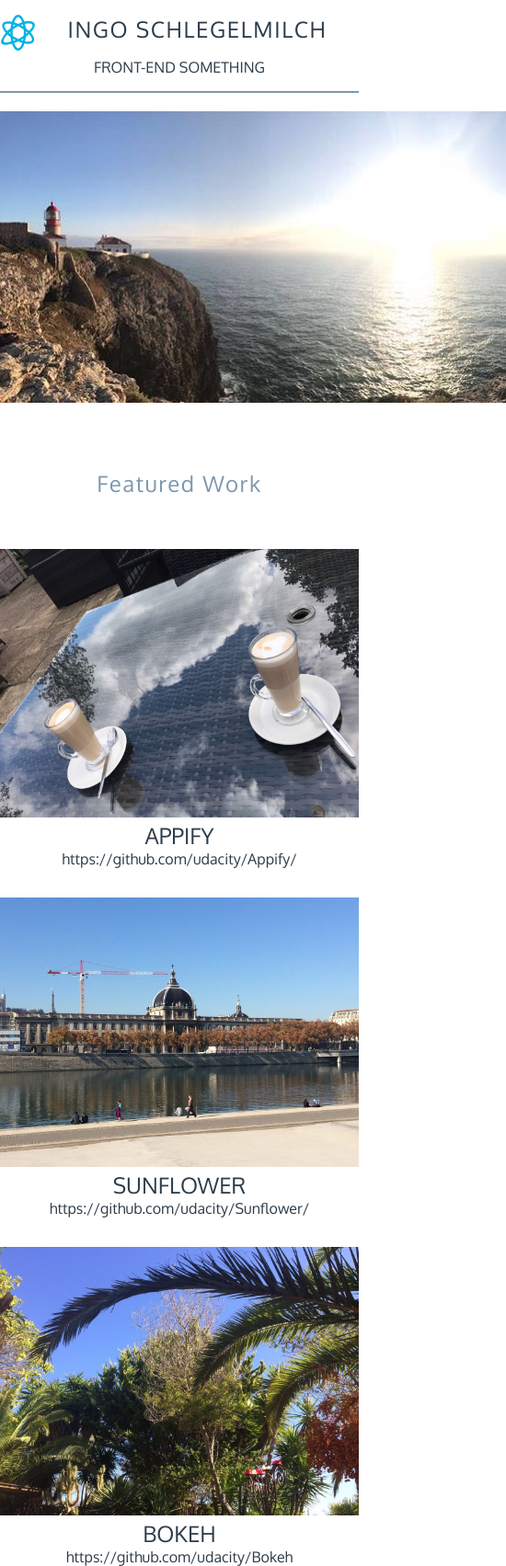
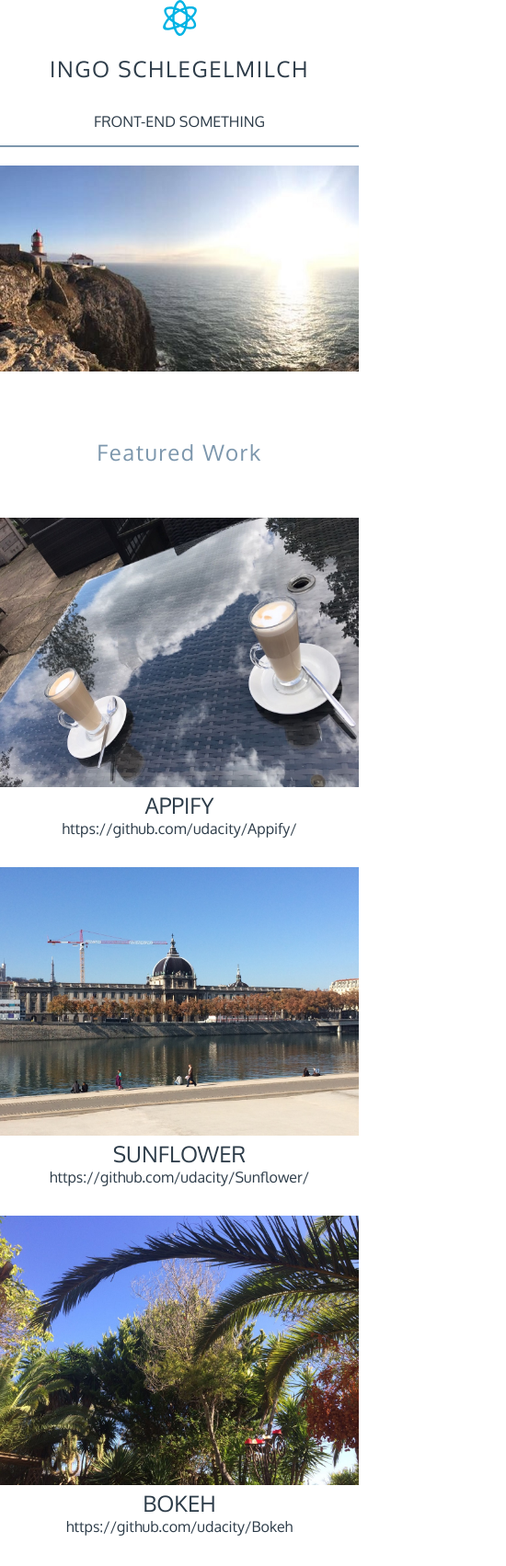
Before and after one commit to ingoschlegelmilch/udacity-build-a-portfolio-site, a plain HTML site: page index.html in a window 390 px wide. Shown: the whole page at 92% size, 550 px wide, since content can reach past the window. After the commit the page ends 1670 px from the top, so only its background shows below. Drawn offline with Linux system fonts and the light colour scheme.

Commit message:
Re-submitting, so there are some changes to be made :) :
- rearranged various containers and updated relevant CSS classes to apply a "true" grid layout to the site
- removed style-attribute from the <svg>

Unfortunately can't seem to get srcset/sizes attributes to run properly, when switching to Nexus 5 device in the developer console the cropped hero image somehow won't load, when passing the breakpoint by shrinking/expanding the device width manually it seems to work, however.

```diff
--- a/css/main.css
+++ b/css/main.css
@@ -5,35 +5,58 @@ body, html {
     width: 100%;
     font-family: "Oxygen", sans-serif;
 }
+
 header, main, section, div {
     box-sizing: border-box;
 }
+
 .letter_space {
     letter-spacing: 0.1rem;
 }
+
+.wrapper {
+    display: flex;
+    flex-direction: column;
+}
+
 /* Header section containing name, description, logo and border. */
 
-.header_inner {
+.header {
+    display: flex;
+    justify-content: space-between;
+    align-items: center;
     width: 100%;
     height: 10%;
     border-bottom: 4px solid #7d97ad;
 }
+
 .icon_container {
-    float: left;
+    order: 1;
     width: 10%;
 }
+
 .icon path {
     fill: #02b3e4;
 }
+
+.text_container {
+    display: flex;
+    flex-direction: column;
+    justify-content: center;
+    order: 2;
+}
+
 .name, .description {
     text-align: right;
     color: #2d3c49;
     text-transform: uppercase;
 }
+
 .name {
     font-size: 3em;
     font-weight: 200;
 }
+
 .description {
     font-size: 1.5em;
     font-weight:100;
@@ -41,9 +64,11 @@ header, main, section, div {
 
 /* Middle section containing the big picture. */
 
+.hero {
+    display: flex;
+}
+
 .hero:first-child {
-    display: flex;
-    position: relative;
     margin-top: 5%;
     width: 100%;
     box-shadow: 10px 10px 20px grey;
@@ -54,6 +79,7 @@ header, main, section, div {
 .feature {
     width: 100%;
 }
+
 .feature h2 {
     font-size: 2em;
     font-weight: 300;
@@ -61,34 +87,52 @@ header, main, section, div {
     margin: 3em 0 1em 0;
     text-transform: capitalize;
 }
+
 .img_container {
     display: flex;
-    flex-wrap: wrap;
-    position: relative;
+    justify-content: space-around;
     width: 100%;
     text-align: center;
 }
+
 .img1, .img2, .img3 {
     width: 100%;
     box-shadow: 10px 10px 20px grey;
 }
+
+.img1 {
+    order: 1;
+}
+
+.img2 {
+    order: 2;
+}
+
+.img3 {
+    order: 3;
+}
+
 .title {
     font-size: 2.5em;
     font-weight: 500;
     color: #2d3c49;
     text-transform: uppercase;
 }
+
 .url {
     font-size: 1em;
     font-weight: 200;
     color: #2d3c49;
 }
+
 a:link, a:visited, a:hover, a:active {
     text-decoration: none;
 }
+
 a:hover .title, a:hover .url {
     color: #02b3e4;
 }
+
 a p {
      margin: 0;
- }
+}
--- a/css/responsive.css
+++ b/css/responsive.css
@@ -1,45 +1,63 @@
 /*Breakpoint for mobile viewports.*/
 
 @media screen and (max-width: 550px) {
-    .header_inner {
-        box-sizing: border-box;
-        text-align: center;
+    .header {
+        flex-direction: column;
+        justify-content: center;
         border-bottom: 2px solid #7d97ad;
     }
+
     .name, .description {
         text-align: center;
     }
+
     .name {
         font-size: 1.5em;
         font-weight: 500;
     }
+
     .description {
         font-size: 1em;
         font-weight: 300;
     }
+
     .icon_container {
         position: relative;
     }
+
     .hero {
+        display: flex;
         width: 100%;
     }
+
     .hero:first-child {
         box-shadow: none;
     }
+
     .feature h2 {
         font-size: 1.5em;
         text-align: center;
     }
+
+    .img_container {
+        display: flex;
+        flex-flow: column wrap;
+        justify-content: space-between;
+    }
+
     .image {
         width: 100%;
         margin-top: 2em;
     }
+
     .img1, .img2, .img3 {
         box-shadow: none;
     }
+
     .title {
         font-size: 1.5em;
     }
+
     .url {
         font-size: 1em;
     }
@@ -50,29 +68,37 @@
     .name, .description {
         margin-right: 5%;
     }
+
     .name {
         font-size: 2em;
     }
+
     .description {
         font-size: 1.5em;
     }
+
     .icon_container {
         margin-left: 5%;
     }
+
     .feature h2 {
         font-size: 1.7em;
         margin-left: 5%;
     }
+
+    .img_container {
+        display: flex;
+        justify-content: space-around;
+    }
+
     .image {
-        margin-right: 15%;
-        width: calc((100% - 30%)/3)
+        flex: 0 1 30%;
     }
-    .image:last-of-type {
-        margin-right: 0;
-    }
+
     .title {
         font-size: 1.5em;
     }
+
     .url {
         font-size: 1em;
     }
@@ -85,14 +111,17 @@
         margin-left: auto;
         margin-right: auto;
     }
+
     .hero:first-child {
         width: 100%;
     }
+
+    .img_container {
+        display: flex;
+        justify-content: space-between;
+    }
+
     .image {
-        margin-right: 5%;
-        width: calc((100% - 10%)/3);
-    }
-    .image:last-of-type {
-        margin-right: 0;
+        flex: 0 1 30%;
     }
 }
--- a/index.html
+++ b/index.html
@@ -9,11 +9,11 @@
         <link rel="stylesheet" type="text/css" href="css/responsive.css">
     </head>
     <body>
+        <div class="wrapper">
             <header class="header">
-            <div class="header_inner">
                 <div class="icon_container">
                     <svg class="icon" version="1.1" id="Capa_1" xmlns="http://www.w3.org/2000/svg" xmlns:xlink="http://www.w3.org/1999/xlink" x="0px" y="0px"
-                        viewBox="0 0 34.048 34.048" style="enable-background:new 0 0 34.048 34.048;" xml:space="preserve">
+                        viewBox="0 0 34.048 34.048" xml:space="preserve">
                         <g>
                             <g id="c10_light">
                                 <path id="_x3C_Compound_Path_x3E__1_" d="M23.141,6.605C21.778,2.592,19.655,0,17.26,0c-2.428,0-4.575,2.663-5.936,6.762
@@ -48,6 +48,7 @@
                         </g>
                     </svg>
                 </div>
+                <div class="text_container">
                     <h1 class="name letter_space">ingo schlegelmilch</h1>
                     <h3 class="description">front-end something</h3>
                 </div>
@@ -58,8 +59,8 @@
                 <section class="hero">
                     <img    srcset="img/img_3830_550.jpg 550w,
                                     img/img_3830.jpg 1280w"
-                        sizes="(max-width: 550px) 550px,
-                                1280px"
+                             sizes="(max-width: 550px) 100%,
+                                    100%"
                                src="img/img_3830.jpg" alt="Whoah!">
                 </section>
 
@@ -86,11 +87,11 @@
                                 <p class="title">bokeh</p>
                                 <p class="url">https://github.com/udacity/Bokeh</p>
                             </a>
-
                         </div>
                     </div>
                 </section>
             </main>
+        </div>
 
     </body>
 </html>
```
Lines whose indentation alone changed are shown as unchanged.
